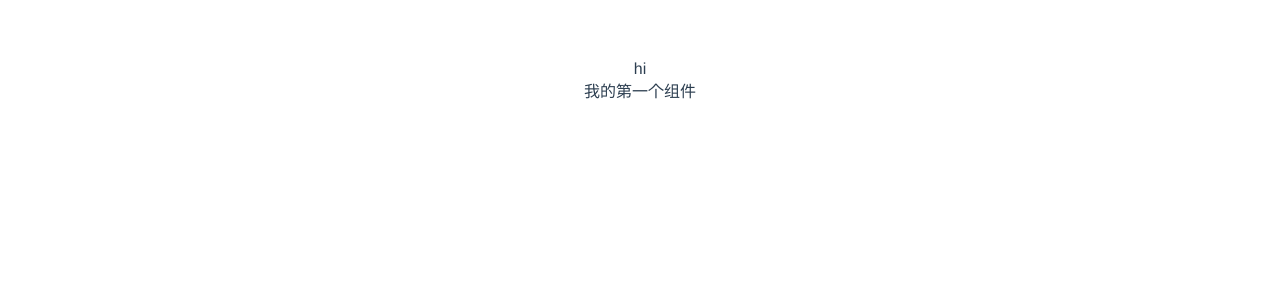
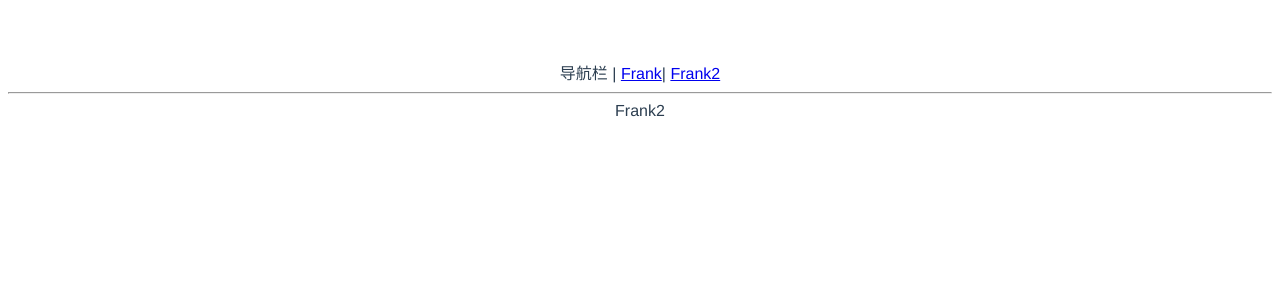
Before and after one commit to Ranze1129/Inspire-UI, a Vue app: page /#/xxx in a window 1280 px wide. Shown: the top 300 px of the page. Built offline with nearby package versions, Linux system fonts and the light colour scheme.

Commit message:
初始化 Vue-router

```diff
--- a/index.html
+++ b/index.html
@@ -8,6 +8,6 @@
 </head>
 <body>
   <div id="app"></div>
-  <script type="module" src="/src/main.js"></script>
+  <script type="module" src="/src/main.ts"></script>
 </body>
 </html>
--- a/src/App.vue
+++ b/src/App.vue
@@ -1,15 +1,16 @@
 <template>
- <div>hi</div>
- <Frank/>
+ <div>导航栏 |
+   <router-link to="/">Frank</router-link>|
+   <router-link to="/xxx">Frank2</router-link>
+ </div>
+ <hr/>
+ <router-view />
 </template>
 
 <script>
-import Frank from './components/Frank.vue'
+
 
 export default {
   name: 'App',
-  components: {
-    Frank
-  }
 }
 </script>
--- /dev/null
+++ b/src/components/Frank2.vue
@@ -0,0 +1,5 @@
+<template>
+    <div>
+        Frank2
+    </div>
+</template>
--- a/src/main.js
+++ /dev/null
@@ -1,5 +0,0 @@
-import { createApp } from 'vue'
-import App from './App.vue'
-import './index.css'
-
-createApp(App).mount('#app')
--- /dev/null
+++ b/src/main.ts
@@ -0,0 +1,19 @@
+import { createApp } from 'vue'
+import App from './App.vue'
+import './index.css'
+import {createWebHashHistory, createRouter} from 'vue-router'
+import Frank from './components/Frank.vue'
+import Frank2 from './components/Frank2.vue'
+
+const history = createWebHashHistory()
+const router = createRouter({
+    history: history,
+    routes:[
+        {path: '/', component: Frank},
+        {path: '/xxx' , component: Frank2}
+    ]
+})
+
+const app = createApp(App)
+app.use(router)
+app.mount('#app')
--- /dev/null
+++ b/src/shims-vue.d.ts
@@ -0,0 +1,5 @@
+declare module '*.vue' {
+    import { ComponentOptions } from 'vue'
+    const componentOptions: ComponentOptions
+    export default componentOptions
+  }
```
Also changed, not shown: package.json (+4 -3 lines), 1 other file (tests, documents, lock files or other folders).
